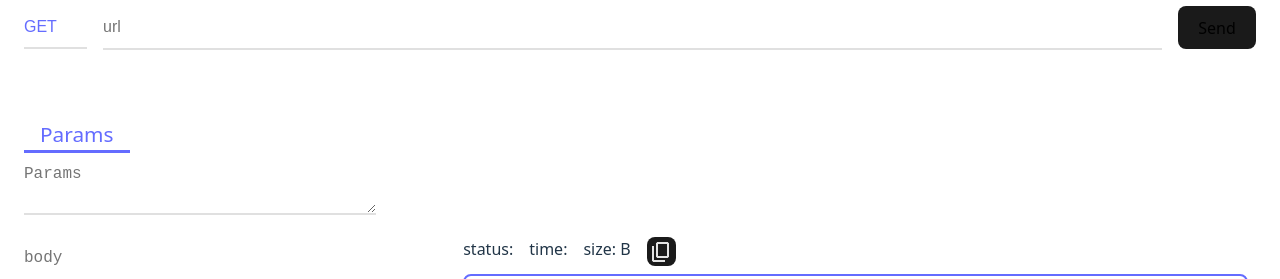
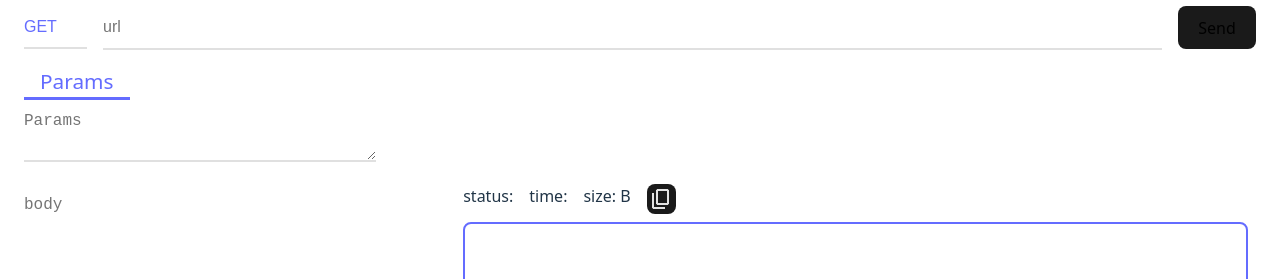
Before and after one commit to SteveBartmoss/projecthermes, a React (Vite) app: page / in a window 1280 px wide. Shown: the part 377-656 px from the top of the page. Built offline with nearby package versions, Linux system fonts and the light colour scheme.

Commit message:
feat: Se removio la anterior implementacion para el token

```diff
--- a/src/frames/httpFrame.jsx
+++ b/src/frames/httpFrame.jsx
@@ -112,10 +112,6 @@ export function HttpFrame(){
             </DivRow>
 
             <DivRow>
-                <TokenMenu title={'Authorization'} target={token} handleTarget={(event)=>setToken(event.target.value)} />
-            </DivRow>
-
-            <DivRow>
                 <TabsRequest elements={elementsRequest} />
             </DivRow>
             <DivRow>
```
